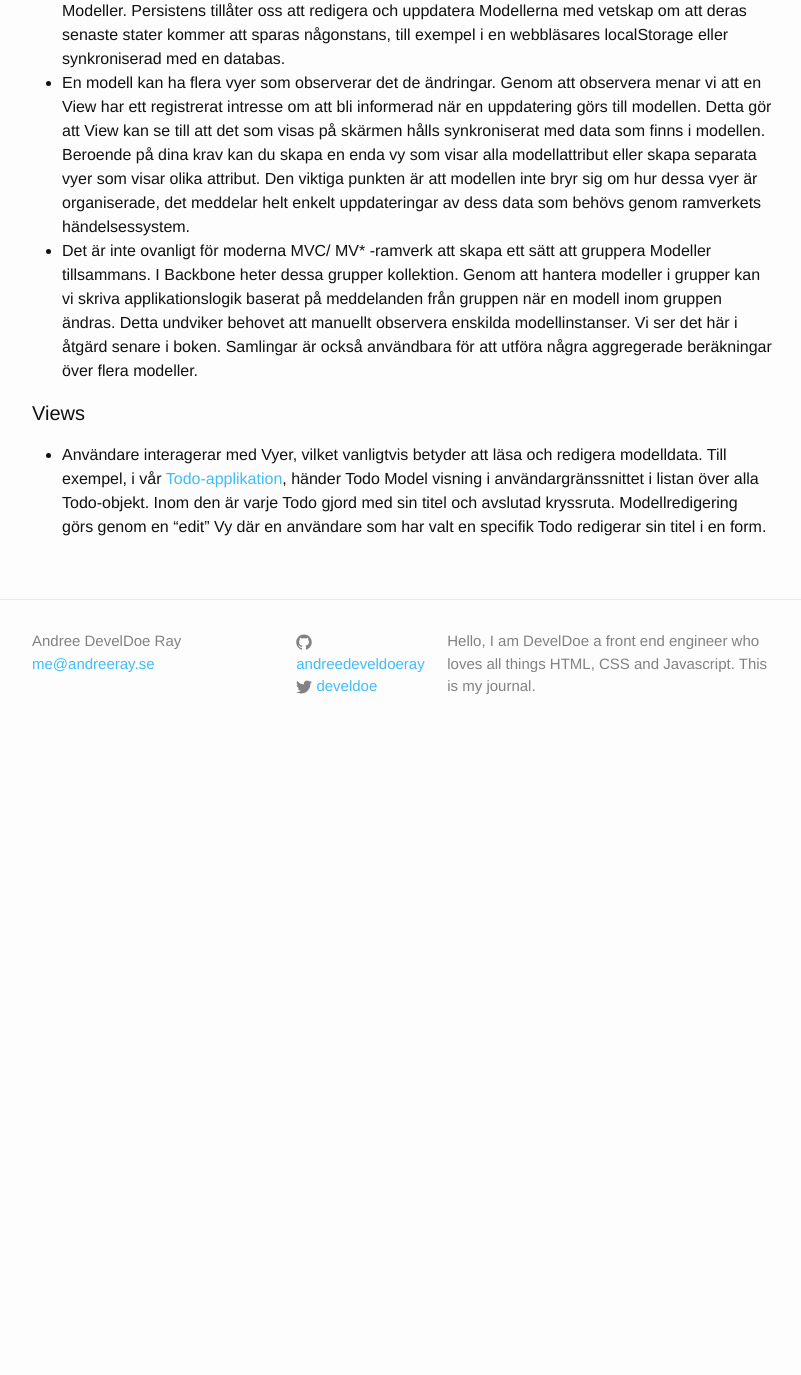
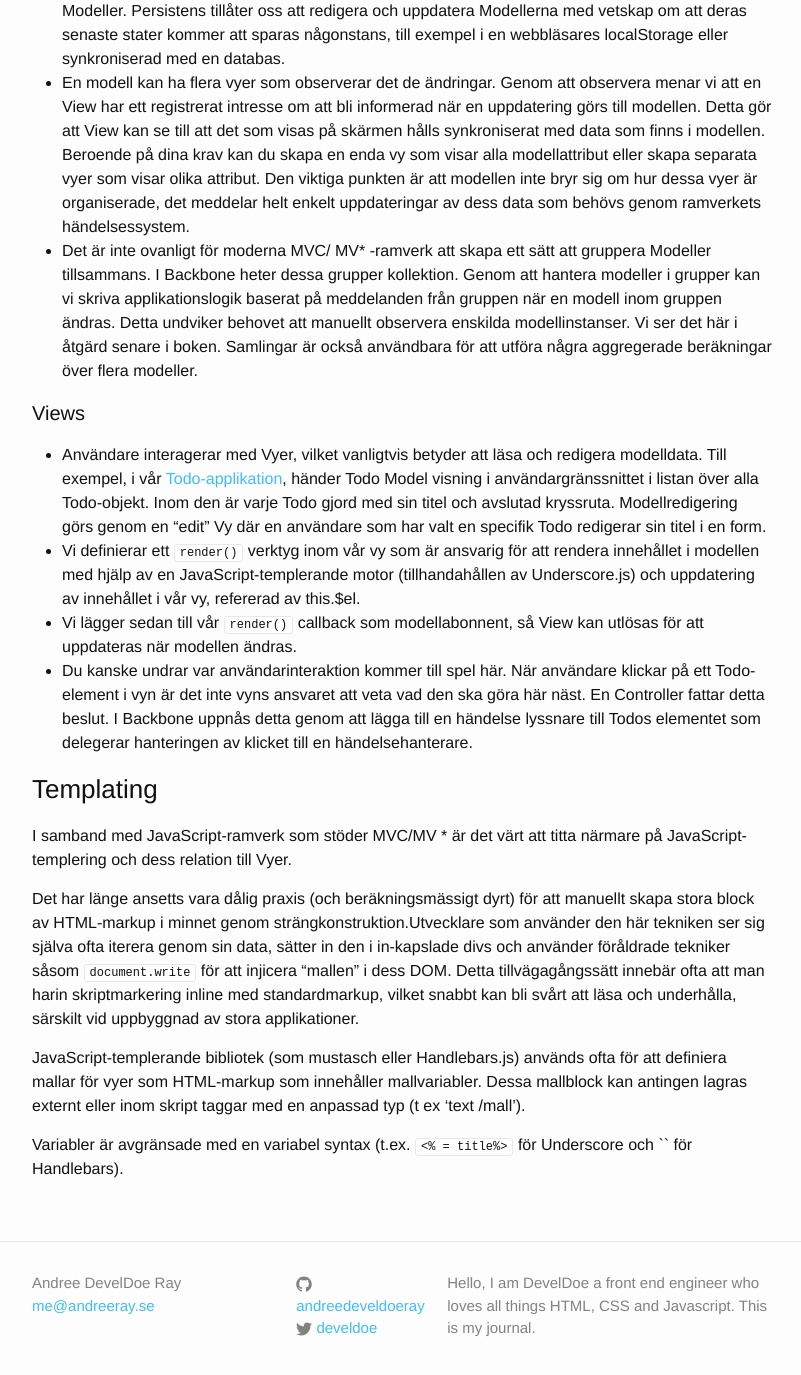
Before and after one commit to develdoe/develdoe.github.io, a Jekyll site: the page built from _posts/2017-10-26-backbonejs-implementeringsspecifikationer.md, in a window 1280 px wide and 1400 px high, scrolled down 918 px. Shown: the top 1375 px of the window, without its empty margins (238-1039 px from the left). Built offline with Jekyll 4.4.1, drawn with Linux system fonts in a browser that asks for light colours; before the commit the page ends 1676 px from its top, so only the background shows below that.

Commit message:
Update 2017-10-26-backbonejs-implementeringsspecifikationer.md

```diff
--- a/_posts/2017-10-26-backbonejs-implementeringsspecifikationer.md
+++ b/_posts/2017-10-26-backbonejs-implementeringsspecifikationer.md
@@ -22,3 +22,16 @@ de kommunicera med back-end-servrar.
 #### Views
 
 * Användare interagerar med Vyer, vilket vanligtvis betyder att läsa och redigera modelldata. Till exempel, i vår [Todo-applikation](/2017/backbonejs-client-side-mvc-style/), händer Todo Model visning i användargränssnittet i listan över alla Todo-objekt. Inom den är varje Todo gjord med sin titel och avslutad kryssruta. Modellredigering görs genom en "edit" Vy där en användare som har valt en specifik Todo redigerar sin titel i en form.
+* Vi definierar ett `render()` verktyg inom vår vy som är ansvarig för att rendera innehållet i modellen med hjälp av en JavaScript-templerande motor (tillhandahållen av Underscore.js) och uppdatering av innehållet i vår vy, refererad av this.$el.
+* Vi lägger sedan till vår `render()` callback som modellabonnent, så View kan utlösas för att uppdateras när modellen ändras.
+* Du kanske undrar var användarinteraktion kommer till spel här. När användare klickar på ett Todo-element i vyn är det inte vyns ansvaret att veta vad den ska göra här näst. En Controller fattar detta beslut. I Backbone uppnås detta genom att lägga till en händelse lyssnare till Todos elementet som delegerar hanteringen av klicket till en händelsehanterare.
+
+### Templating
+
+I samband med JavaScript-ramverk som stöder MVC/MV * är det värt att titta närmare på JavaScript-templering och dess relation till Vyer.
+
+Det har länge ansetts vara dålig praxis (och beräkningsmässigt dyrt) för att manuellt skapa stora block av HTML-markup i minnet genom strängkonstruktion.Utvecklare som använder den här tekniken ser sig själva ofta iterera genom sin data, sätter in den i in-kapslade divs och använder föråldrade tekniker såsom `document.write` för att injicera "mallen" i dess DOM. Detta tillvägagångssätt innebär ofta att man harin skriptmarkering inline med standardmarkup, vilket snabbt kan bli svårt att läsa och underhålla, särskilt vid uppbyggnad av stora applikationer.
+
+JavaScript-templerande bibliotek (som mustasch eller Handlebars.js) används ofta för att definiera mallar för vyer som HTML-markup som innehåller mallvariabler. Dessa mallblock kan antingen lagras externt eller inom skript taggar med en anpassad typ (t ex 'text /mall').
+
+Variabler är avgränsade med en variabel syntax (t.ex. `<% = title%>` för Underscore och `{{title}}` för Handlebars).
```
